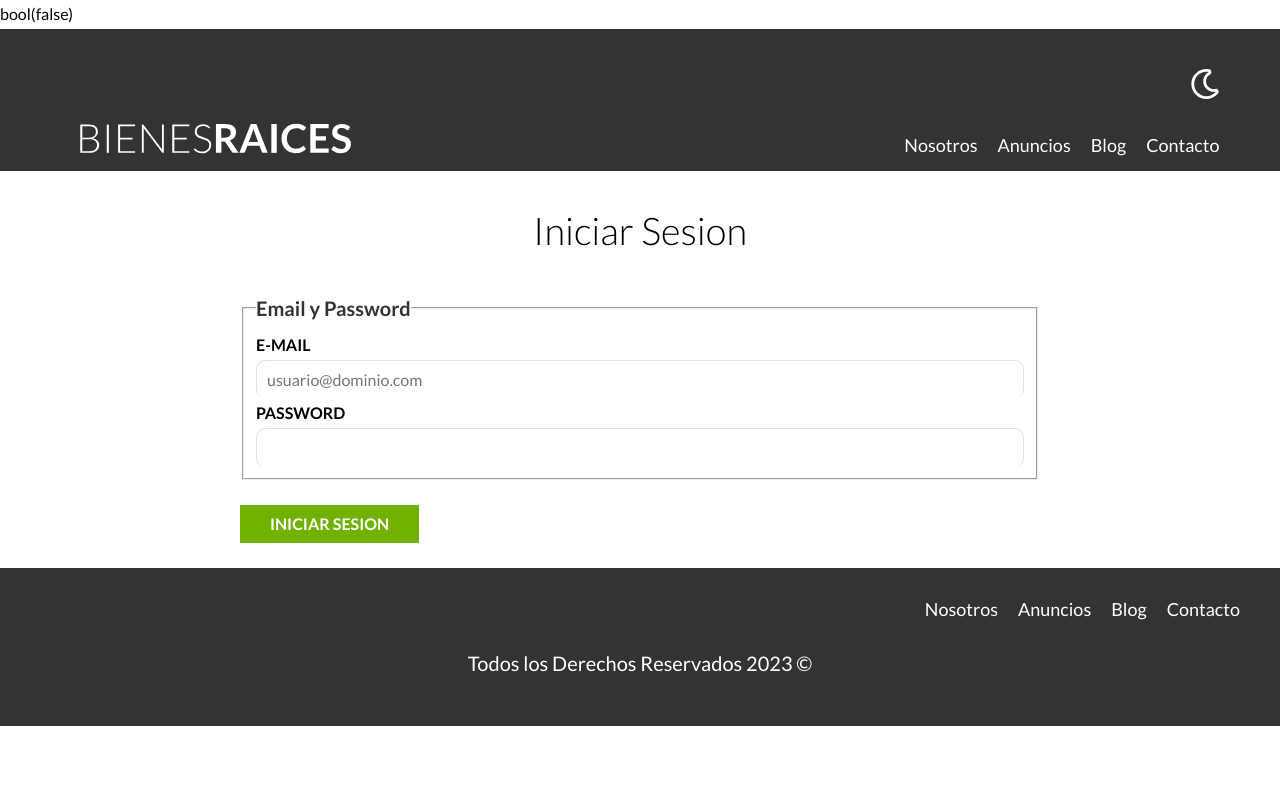
After one commit to Leandro-SC/bienesraices_inicio, a PHP site: page /login.php in a window 1280 px wide. The commit adds this page. Run offline with PHP 8.4, Linux system fonts and the light colour scheme.

Commit message:
login basico terminado

```diff
--- a/includes/funciones.php
+++ b/includes/funciones.php
@@ -2,6 +2,19 @@
 
 require 'app.php';
 
-function incluirTemplate(string $nombre, bool $inicio = false){
-    include TEMPLATE_URL."/{$nombre}.php";
+function incluirTemplate(string $nombre, bool $inicio = false)
+{
+    include TEMPLATE_URL . "/{$nombre}.php";
 }
+
+function isLogin(): bool
+{
+
+    session_start();
+    $auth = $_SESSION['login'];
+    if ($auth) {
+        return true;
+    }
+
+    return false;
+}
--- a/includes/templates/header.php
+++ b/includes/templates/header.php
@@ -1,3 +1,15 @@
+<?php
+
+    if (!isset($_SESSION)) {
+        session_start();
+    }
+
+    $auth = $_SESSION['login'] ?? false;
+    var_dump($auth);
+
+?>
+
+
 <!DOCTYPE html>
 <html lang="en">
 
@@ -32,6 +44,11 @@
                         <a href="anuncios.php">Anuncios</a>
                         <a href="blog.php">Blog</a>
                         <a href="contacto.php">Contacto</a>
+
+                        <?php if($auth): ?>
+                            <a href="/bienesraices/cerrar-sesion.php">Cerrar Sesión</a>
+                        <?php endif ?>
+
                     </nav>
                 </div>
 
--- /dev/null
+++ b/login.php
@@ -0,0 +1,90 @@
+<?php
+
+require 'includes/config/database.php';
+$db = conectarDB();
+
+$errores = [];
+
+//Autenticar usuario
+if ($_SERVER['REQUEST_METHOD'] === 'POST') {
+
+    //Obtener valores del formulario
+    $email = mysqli_real_escape_string($db, filter_var($_POST['email'], FILTER_VALIDATE_EMAIL));
+    $password = mysqli_real_escape_string($db, $_POST['password']);
+
+    if (!$email) {
+        $errores[] = "El email es obligatorio o no es válido";
+    }
+
+    if (!$password) {
+        $errores[] = "El password es obligatorio";
+    }
+
+    if (empty($errores)) {
+        //Revisar si el usuario existe
+        $query = "SELECT * FROM usuarios WHERE email = '{$email}'";
+        $resultado = mysqli_query($db, $query);
+
+        if ($resultado->num_rows) {
+
+            $usuario = mysqli_fetch_assoc($resultado);
+
+            //Verificar si el password es correcto
+            $auth = password_verify($password,$usuario['password']);
+            if ($auth) {
+                //COnfirmacion de autenticacion
+                session_start();
+                $_SESSION['usuario'] = $usuario['email'];
+                $_SESSION['login'] = true;
+
+                //Redireccionar a página de Administrador
+                header('Location: /bienesraices/admin/index.php');
+            }else {
+               $errores[] = "El usuario o la contraseña son incorrectos";
+            }
+
+        } else {
+            $errores[] = "El usuario no existe";
+        }
+    }
+}
+
+//Incluye el Header
+require 'includes/funciones.php';
+incluirTemplate('header');
+
+?>
+
+<main class="contenedor seccion contenido-centrado">
+    <h1>Iniciar Sesion</h1>
+
+    <?php foreach ($errores as $error) : ?>
+        <div class="alerta error">
+            <?php echo $error; ?>
+        </div>
+    <?php endforeach; ?>
+
+    <form method="POST" class="formulario">
+
+        <fieldset class="formulario-prueba">
+
+            <legend>Email y Password</legend>
+
+            <label for="correo">E-mail</label>
+            <input type="email" placeholder="usuario@dominio.com" id="email" name="email" require>
+
+            <label for="password">Password</label>
+            <input type="password" id="password" name="password" require>
+
+        </fieldset>
+
+        <input type="submit" value="Iniciar Sesion" class="boton boton-verde">
+
+    </form>
+
+</main>
+
+<?php
+
+include './includes/templates/footer.php';
+?>
```
Also changed, not shown: admin/index.php (+8 -2 lines), admin/propiedades/actualizar.php (+10 -2 lines), admin/propiedades/borrar.php (deleted, +0 -18 lines), admin/propiedades/crear.php (+10 -4 lines), cerrar-sesion.php (added, +8 -0 lines), imagenes/62c3d71c49778157b494eca5dbf7925f.jpg (added), 1 other file.
